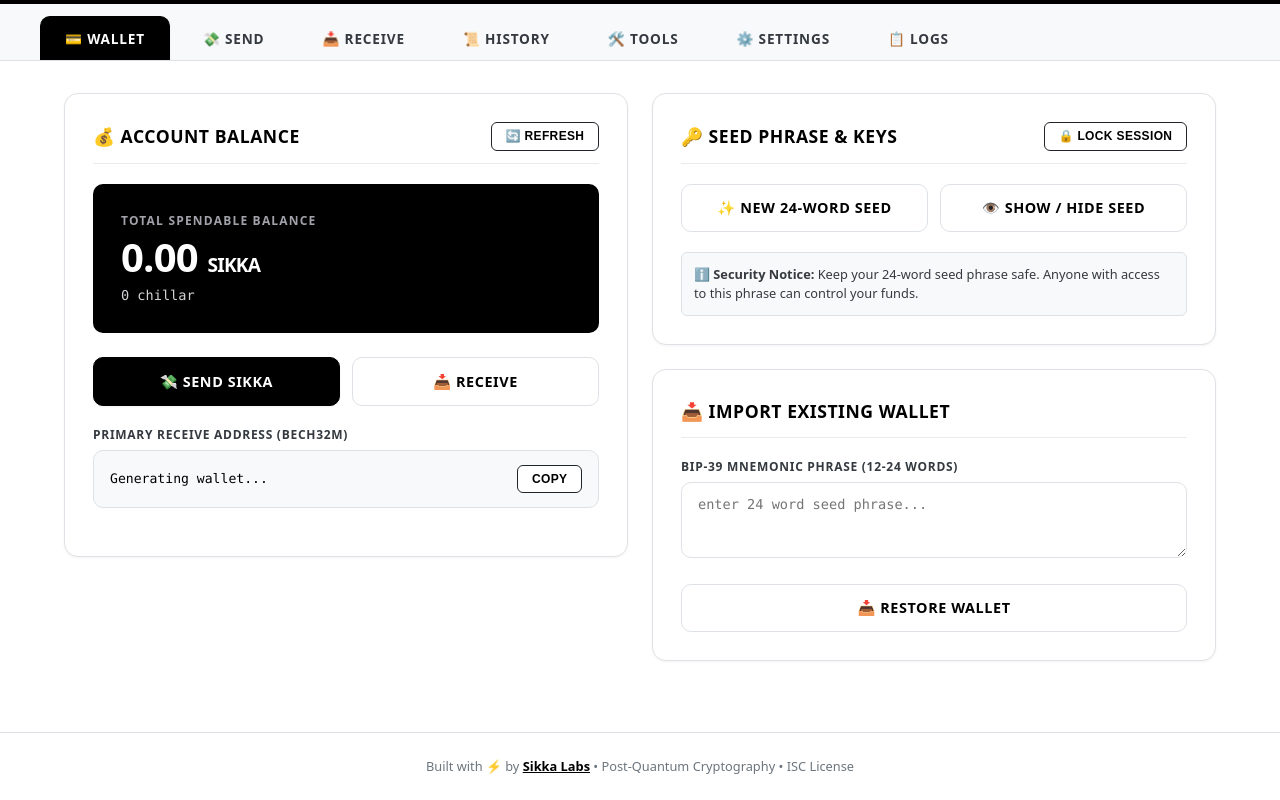
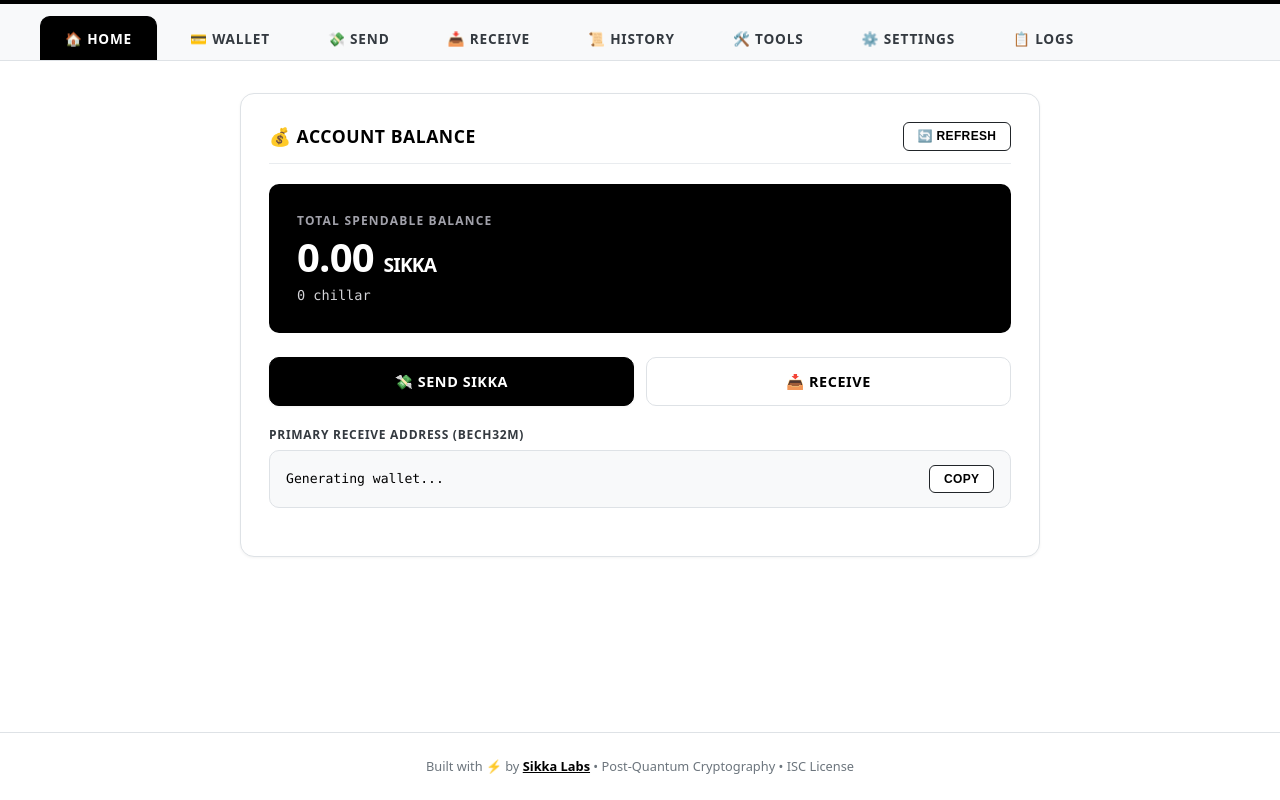
Before and after one commit to sikkalabs/sdk, a website: page public/index.html in a window 1280 px wide. Drawn offline with nearby package versions, Linux system fonts and the light colour scheme.

Commit message:
feat(ui): add HOME tab for Account Balance overview and quick action portal

```diff
--- a/public/index.html
+++ b/public/index.html
@@ -752,7 +752,8 @@
   <!-- Navigation Tabs Bar -->
   <div class="tabs-wrapper">
     <nav class="tabs-nav">
-      <button class="tab-btn active" data-tab="tab-wallet">💳 WALLET</button>
+      <button class="tab-btn active" data-tab="tab-home">🏠 HOME</button>
+      <button class="tab-btn" data-tab="tab-wallet">💳 WALLET</button>
       <button class="tab-btn" data-tab="tab-send">💸 SEND</button>
       <button class="tab-btn" data-tab="tab-receive">📥 RECEIVE</button>
       <button class="tab-btn" data-tab="tab-history">📜 HISTORY</button>
@@ -764,11 +765,9 @@
 
   <!-- Main Content Areas -->
   <main>
-    <!-- TAB 1: WALLET -->
-    <div class="tab-content active" id="tab-wallet">
-      <div class="grid-two-col">
-        <!-- Left: Balance Hero & Quick Actions -->
-        <div>
+    <!-- TAB 1: HOME -->
+    <div class="tab-content active" id="tab-home">
+      <div style="max-width: 800px; margin: 0 auto;">
         <div class="card">
           <div class="card-header">
             <div class="card-title">💰 Account Balance</div>
@@ -793,9 +792,12 @@
           </div>
         </div>
       </div>
-
-        <!-- Right: Seed Phrase & Management -->
-        <div>
+    </div>
+
+    <!-- TAB 2: WALLET -->
+    <div class="tab-content" id="tab-wallet">
+      <div class="grid-two-col">
+        <!-- Left: Seed Phrase & Keys -->
         <div class="card">
           <div class="card-header">
             <div class="card-title">🔑 Seed Phrase & Keys</div>
@@ -818,7 +820,7 @@
           </div>
         </div>
 
-          <!-- Card: Import Existing Wallet -->
+        <!-- Right: Import Existing Wallet -->
         <div class="card">
           <div class="card-header">
             <div class="card-title">📥 Import Existing Wallet</div>
@@ -830,7 +832,6 @@
           </div>
 
           <button class="btn btn-secondary" id="btnImportMnemonic">📥 Restore Wallet</button>
-          </div>
         </div>
       </div>
     </div>
@@ -1701,7 +1702,7 @@
         log("Restoring wallet from provided seed phrase...");
         sessionStorage.removeItem('sikka_active_mnemonic');
         await loadWallet(text);
-        window.switchTab('tab-wallet');
+        window.switchTab('tab-home');
       });
 
       const copyPrimary = () => {
```
Lines whose indentation alone changed are shown as unchanged.
